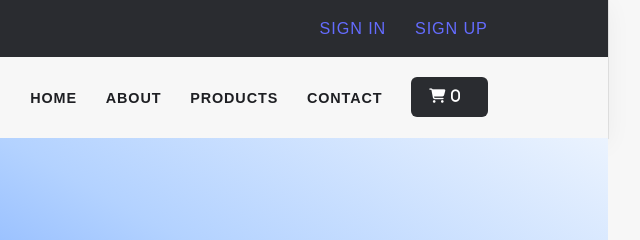
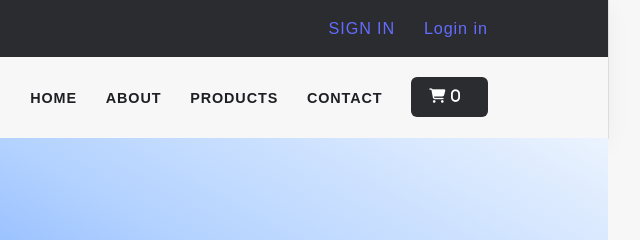
Before and after one commit to pradeep-maurya02/CartFit-Store, a website built with Vite: page index.html in a window 1280 px wide. Shown: the top 240 px of the page, 640-1280 px from the left. Built offline with nearby package versions, Linux system fonts and the light colour scheme; files whose address does not match are found by name.

Commit message:
Update index.html

```diff
--- a/index.html
+++ b/index.html
@@ -23,7 +23,7 @@
           </div>
           <div class="sing_in_up">
             <a href="# ">SIGN IN</a>
-            <a href="# ">SIGN UP</a>
+            <a href="login.html">Login in</a>
           </div>
         </div>
       </section>
```
